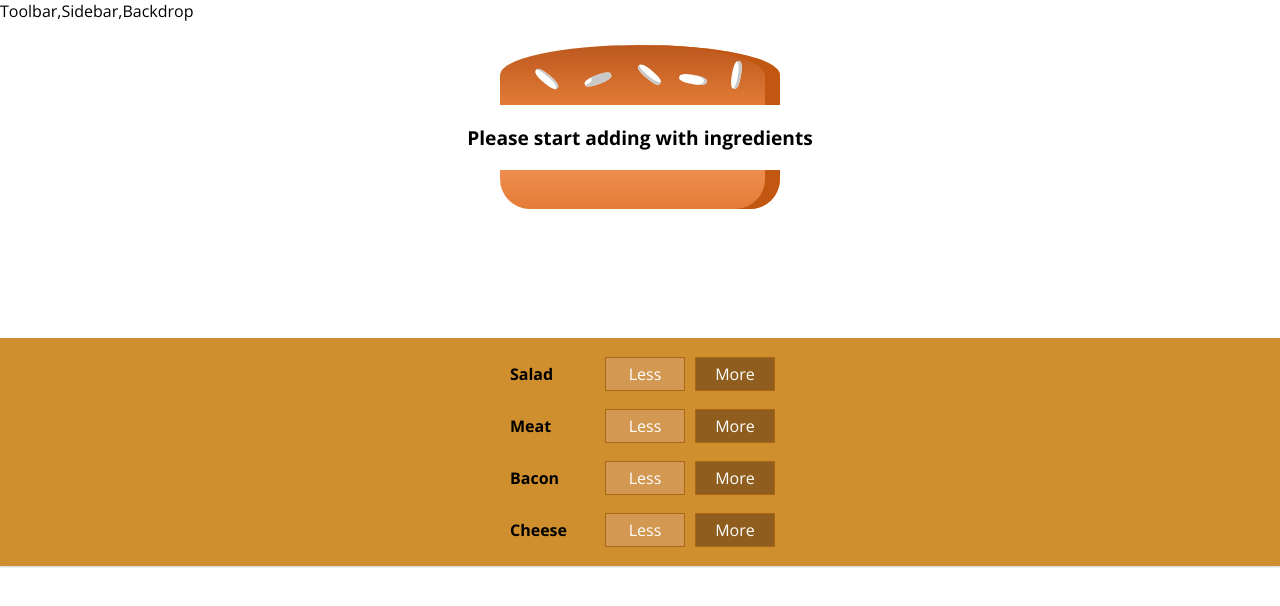
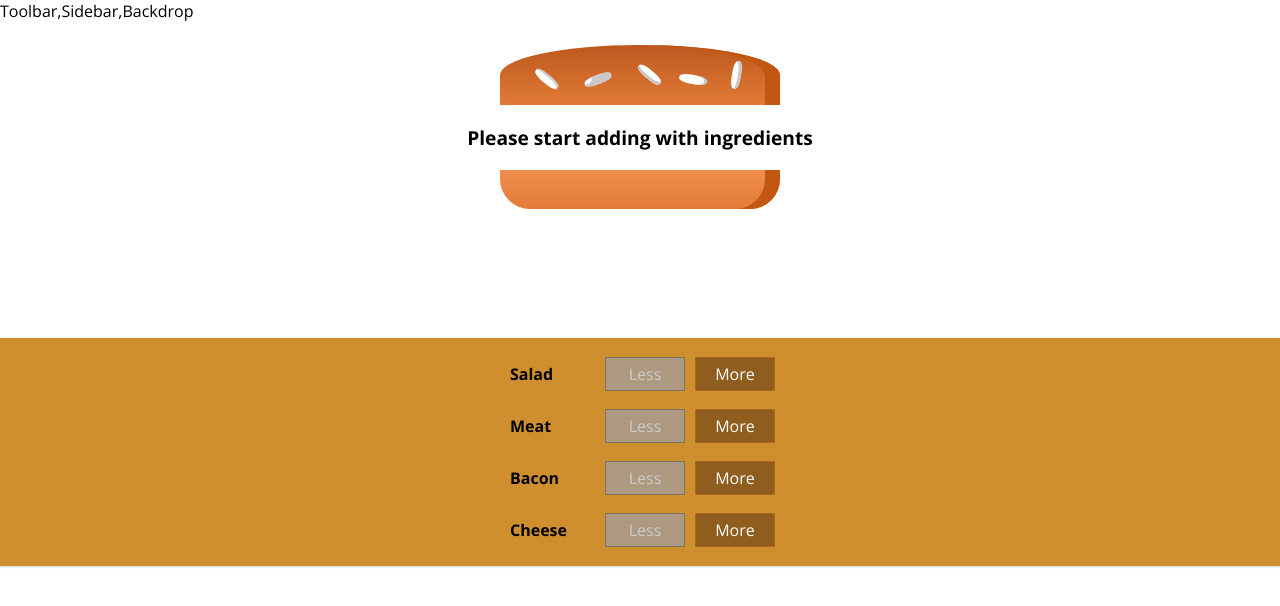
Before and after one commit to aravinthdev/Burger, a React (Create React App) app: page / in a window 1280 px wide. Shown: the top 606 px of the page. Built offline with nearby package versions, Linux system fonts and the light colour scheme.

Commit message:
Remove ingredients & added disabled property to the button

```diff
--- a/src/components/Burger/BuildControls/BuildControl/BuildControl.js
+++ b/src/components/Burger/BuildControls/BuildControl/BuildControl.js
@@ -4,7 +4,7 @@
 const buildControl = (props) => (
     <div className={classes.BuildControl}>
         <div className={classes.Label}>{props.label}</div>
-        <button className={classes.Less}>Less</button>
+        <button className={classes.Less} onClick={props.removed} disabled={props.disabled}>Less</button>
         <button className={classes.More} onClick={props.added}>More</button>
     </div>
 )
--- a/src/components/Burger/BuildControls/BuildControls.js
+++ b/src/components/Burger/BuildControls/BuildControls.js
@@ -16,6 +16,8 @@
                 key={ctrl.label}
                 label={ctrl.label}
                 added={() => props.ingredientAdded(ctrl.type)}
+                removed={() => props.ingredientRemoved(ctrl.type)}
+                disabled={props.disabled[ctrl.type]}
             />
         ))}
     </div>
--- a/src/container/BurgerBuilder/BurgerBuilder.js
+++ b/src/container/BurgerBuilder/BurgerBuilder.js
@@ -31,19 +31,42 @@
         const priceAddition = INGREDIENT_PRICES[type];
         const oldPrice = this.state.totalPrice;
         const newPrice = oldPrice + priceAddition;
-        this.setState({ totalPrice : newPrice , ingredients : updatedIngredients})
+        this.setState({ totalPrice: newPrice, ingredients: updatedIngredients })
 
     }
 
     removeIngredientHandler = (type) => {
-
+        const oldCount = this.state.ingredients[type];
+        if (oldCount <= 0) {
+            return;
+        }
+        const updatedCount = oldCount - 1;
+        const updatedIngredients = {
+            ...this.state.ingredients
+        };
+        updatedIngredients[type] = updatedCount;
+        console.log(updatedIngredients)
+        const priceDeduction = INGREDIENT_PRICES[type];
+        const oldPrice = this.state.totalPrice;
+        const newPrice = oldPrice - priceDeduction;
+        this.setState({ totalPrice: newPrice, ingredients: updatedIngredients })
     }
 
     render() {
+        const disabledInfo = {
+            ...this.state.ingredients
+        }
+        for (let key in disabledInfo) {
+            disabledInfo[key] = disabledInfo[key] <= 0
+        }
         return (
             <Auxs>
                 <Burger ingredients={this.state.ingredients} />
-                <BuildControls ingredientAdded={this.addIngredientHandler}/>
+                <BuildControls
+                    ingredientAdded={this.addIngredientHandler}
+                    ingredientRemoved={this.removeIngredientHandler}
+                    disabled={disabledInfo}
+                />
             </Auxs>
         )
     }
```
Also changed, not shown: 1 other file (tests, documents, lock files or other folders).
